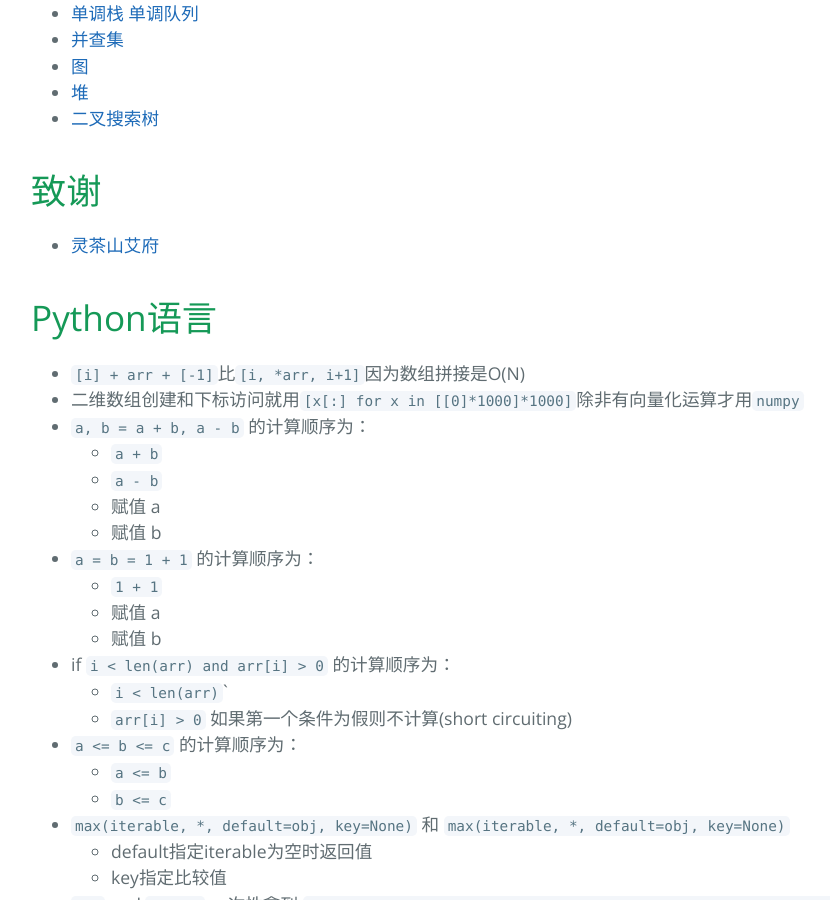
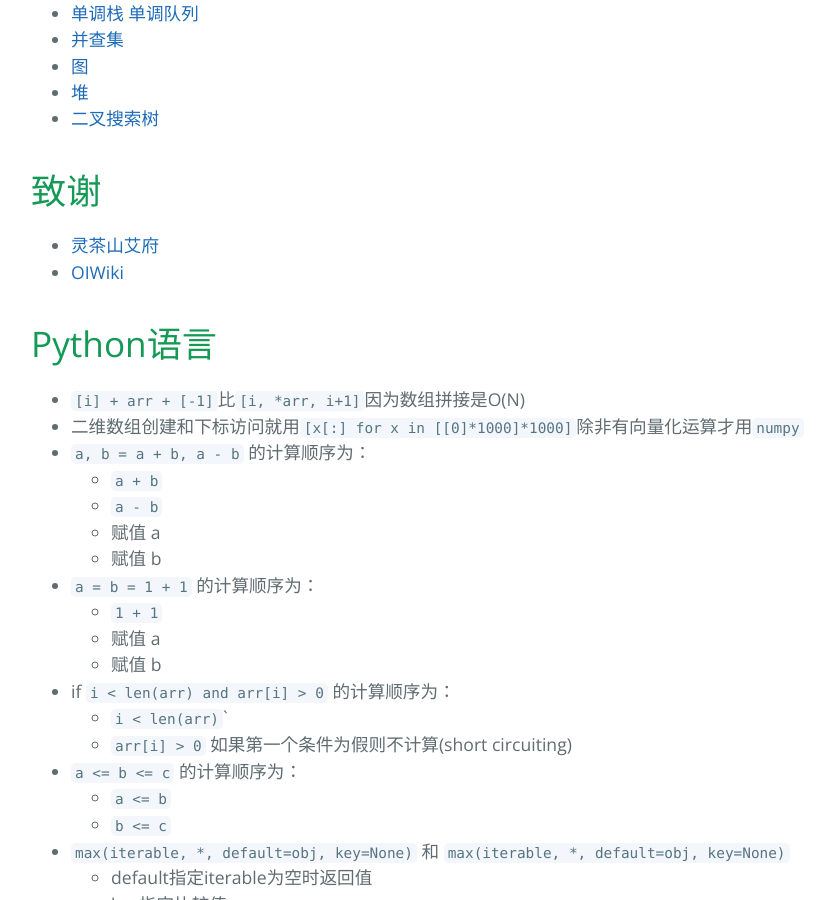
Before and after one commit to nsndimt/nsndimt.github.io, a Jekyll site: the page built from index.md, in a window 1280 px wide and 900 px high, scrolled down 1094 px. Shown: the whole window, without its empty margins (193-1023 px from the left). Built offline with Jekyll 4.4.1, drawn with Linux system fonts in a browser that asks for light colours; the repository's description, which GitHub fills in, is left out.

Commit message:
fix note

```diff
--- a/index.md
+++ b/index.md
@@ -8,6 +8,7 @@ layout: default
 
 # 致谢
 - [灵茶山艾府](https://space.bilibili.com/206214)
+- [OIWiki](https://oi-wiki.org/)
 
 # Python语言
 - `[i] + arr + [-1]`比`[i, *arr, i+1]`因为数组拼接是O(N)
@@ -596,7 +597,7 @@ def BFS(starts, exits, grid):
     while q:
         qfreeze = q
         q = []
-        for i, j，d in qfreeze:
+        for i, j, d in qfreeze:
             for x, y in (i + 1, j), (i + 1, j + 1), (i, j + 1), (i - 1, j + 1), (i - 1, j), (i - 1, j - 1), (i, j - 1), (i + 1, j - 1):
                 # dis 兼做判断是否已经访问过
                 if 0 <= x < n and 0 <= y < n and grid[x][y] == 0 and dis[x][y] > d + 1:
```
